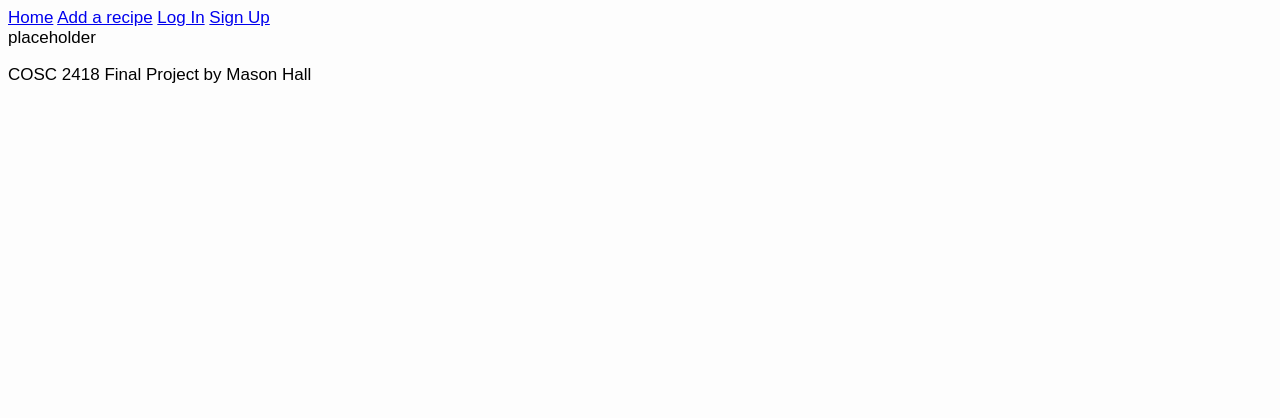
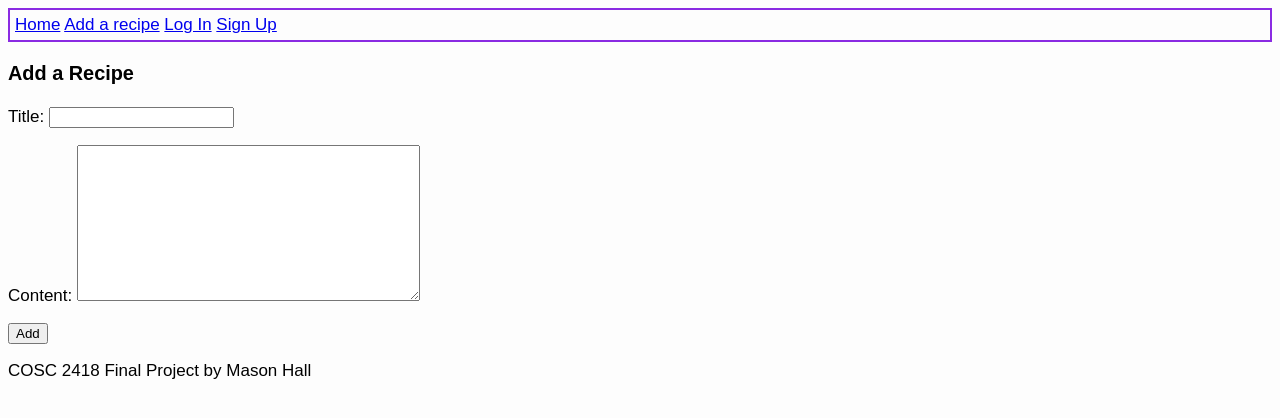
Before and after one commit to dlt-CC/RecipeIdeaCOSC2418, a Django app: page /add/ in a window 1280 px wide. Shown: the top 418 px of the page. Run offline with Django 4.2, Linux system fonts and the light colour scheme.

Commit message:
Created a way to submit a recipe
Prototype as hell.

```diff
--- a/recipeIdea/recipes/forms.py
+++ b/recipeIdea/recipes/forms.py
@@ -1,4 +1,4 @@
-from .models import Comment
+from .models import Comment, Post
 from django import forms
 
 
@@ -6,3 +6,8 @@ class CommentForm(forms.ModelForm):
     class Meta:
         model = Comment
         fields = ('name', 'body')
+
+class RecipeForm(forms.ModelForm):
+    class Meta:
+        model = Post
+        fields = ('title','content')
--- a/recipeIdea/recipes/static/site.css
+++ b/recipeIdea/recipes/static/site.css
@@ -12,7 +12,7 @@ body {
     background-color: #fdfdfd;
 }
 
-.masthead {
+.masthead{
         background:#3398E1;
         height: auto;
         padding-bottom: 15px;
--- a/recipeIdea/recipes/urls.py
+++ b/recipeIdea/recipes/urls.py
@@ -3,6 +3,7 @@ from django.urls import path
 
 urlpatterns = [
     path('', views.PostList.as_view(), name='home'),
+    path('home', views.PostList.as_view(), name='home'),
     path('login/', views.Login, name='login'),
     path('register/', views.Register, name='register'),
     path('add/', views.add, name='add'),
--- a/recipeIdea/recipes/views.py
+++ b/recipeIdea/recipes/views.py
@@ -1,7 +1,7 @@
 from django.views import generic
 from .models import Post
-from .forms import CommentForm
-from django.shortcuts import render, get_object_or_404
+from .forms import CommentForm, RecipeForm
+from django.shortcuts import render, get_object_or_404, redirect
 from django.http import HttpResponse, HttpResponseRedirect
 from django.template import loader
 
@@ -22,8 +22,14 @@ def Login(request):
     return HttpResponse(template.render())
 
 def add(request):
-    template = loader.get_template('add.html')
-    return HttpResponse(template.render())
+    recipe_form = RecipeForm(request.POST or None)
+    if request.method == "POST":
+        if recipe_form.is_valid():
+            recipe = recipe_form.save(commit=False) # saves the recipe
+            recipe.save()
+            return redirect("home")
+    else:
+        return render(request, "add.html", {"recipe_form": recipe_form})
 
 def comment(request, slug):
     template_name = 'comment.html'
--- a/recipeIdea/templates/add.html
+++ b/recipeIdea/templates/add.html
@@ -1,3 +1,19 @@
-{% extends 'base.html' %} {% block content %}
-placeholder
+{% extends 'base.html' %}
+{% block content %}
+<head>
+    <meta charset="utf-8"/>
+    {% load static %}
+    <link rel="stylesheet" type="text/css" href="{% static 'site.css' %}"/>
+</head>
+
+<body>
+    <div>
+        <h3>Add a Recipe</h3>
+        <form id='RecipeForm' method="POST" style="margin-top: 1.3em;">
+            {% csrf_token %}
+            {{ recipe_form.as_p }}
+            <button type="submit" class="save btn btn-default">Add</button>
+        </form>
+    </div>
+</body>
 {% endblock content %}
--- a/recipeIdea/templates/base.html
+++ b/recipeIdea/templates/base.html
@@ -8,7 +8,7 @@
   </head>
 
   <body>
-    <nav>
+    <nav class="navbar">
       <div>
           <a href="{% url 'home' %}" >Home</a>
           <a href="{% url 'add' %}" >Add a recipe</a>
```
Also changed, not shown: recipeIdea/templates/index.html (+3 -5 lines), recipeIdea/db.sqlite3.
